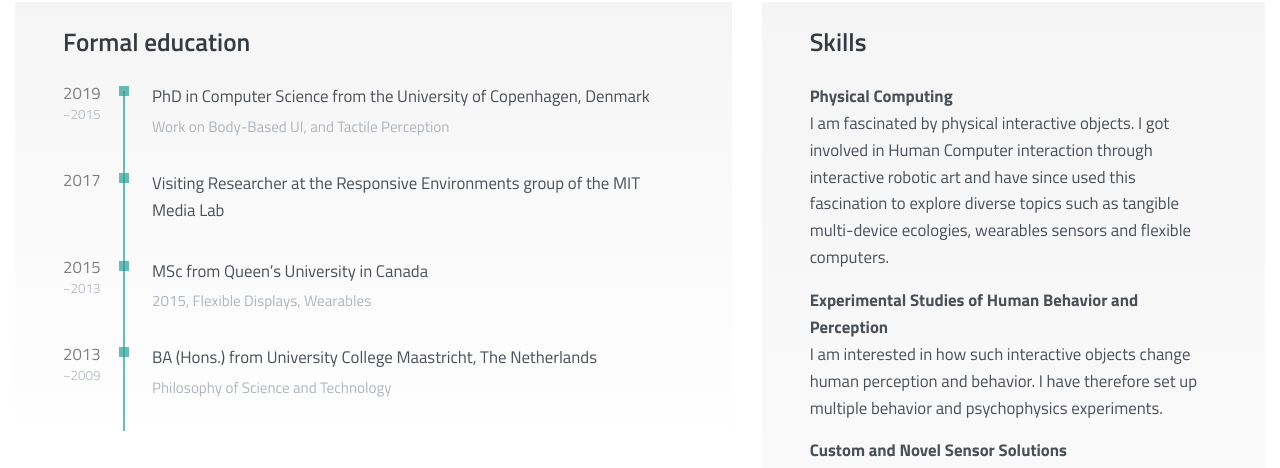
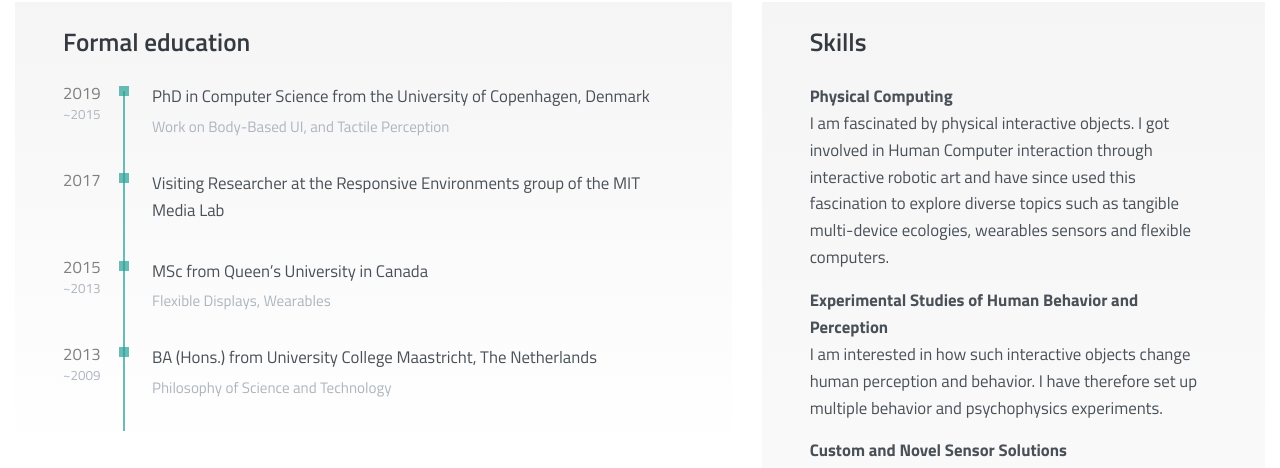
Before and after one commit to fkeel/fkeel.gitub.io, a Jekyll site: the page built from bio.html, in a window 1280 px wide. Shown: the part 174-642 px from the top of the page. Built offline with Jekyll 4.4.1, drawn with Linux system fonts in a browser that asks for light colours.

Commit message:
Bio year range style adjustment

```diff
--- a/_data/bio.yaml
+++ b/_data/bio.yaml
@@ -11,7 +11,7 @@
         - year: 2015
           from: 2013
           note: MSc from Queen’s University in Canada
-          context: 2015, Flexible Displays, Wearables
+          context: Flexible Displays, Wearables
           # context: 2013 - 2015, Flexible Displays, Wearables
         - year: 2013
           from: 2009
--- a/assets/scss/_custom.scss
+++ b/assets/scss/_custom.scss
@@ -120,7 +120,7 @@
         content: '~';
       }
       font-size: 0.8em;
-      font-weight: 300;
+      font-weight: 400;
       position: absolute;
       top: 23px;
     }
```
